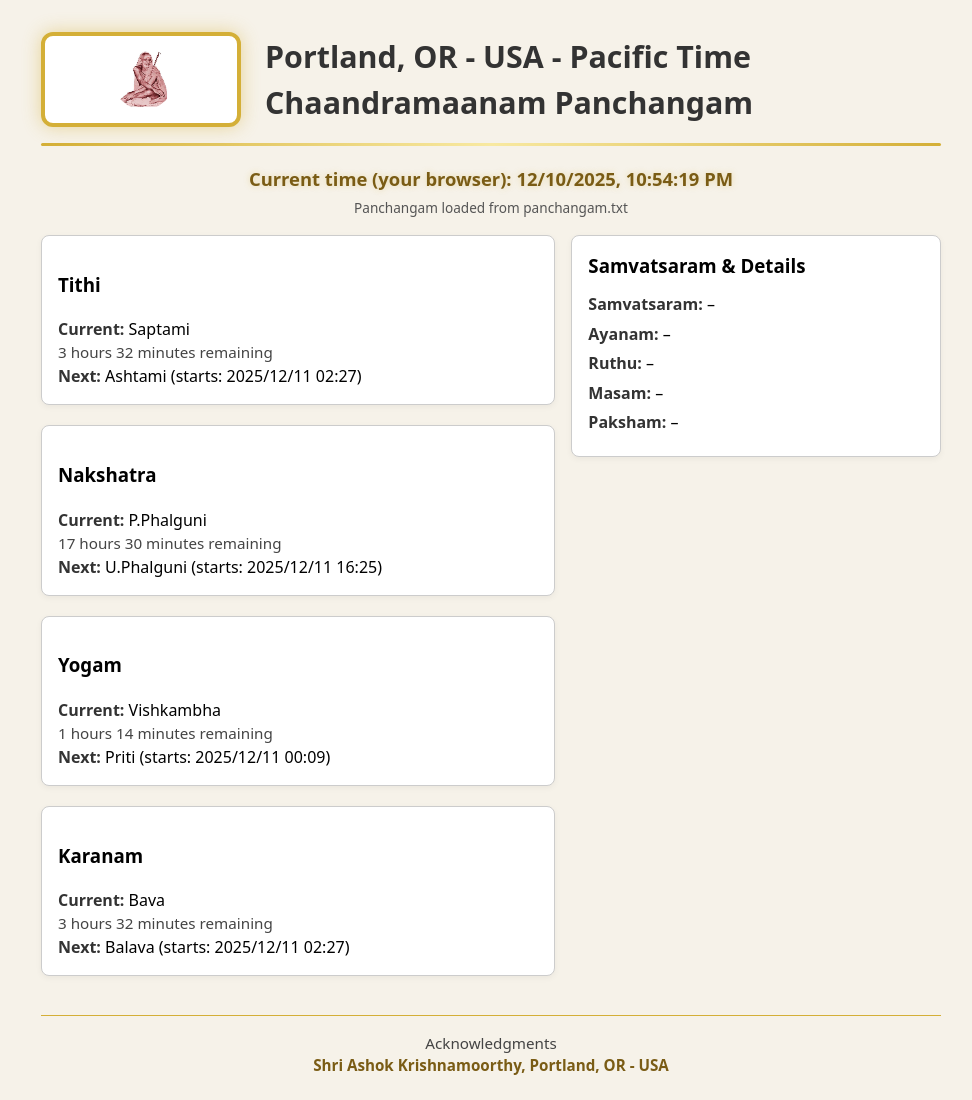
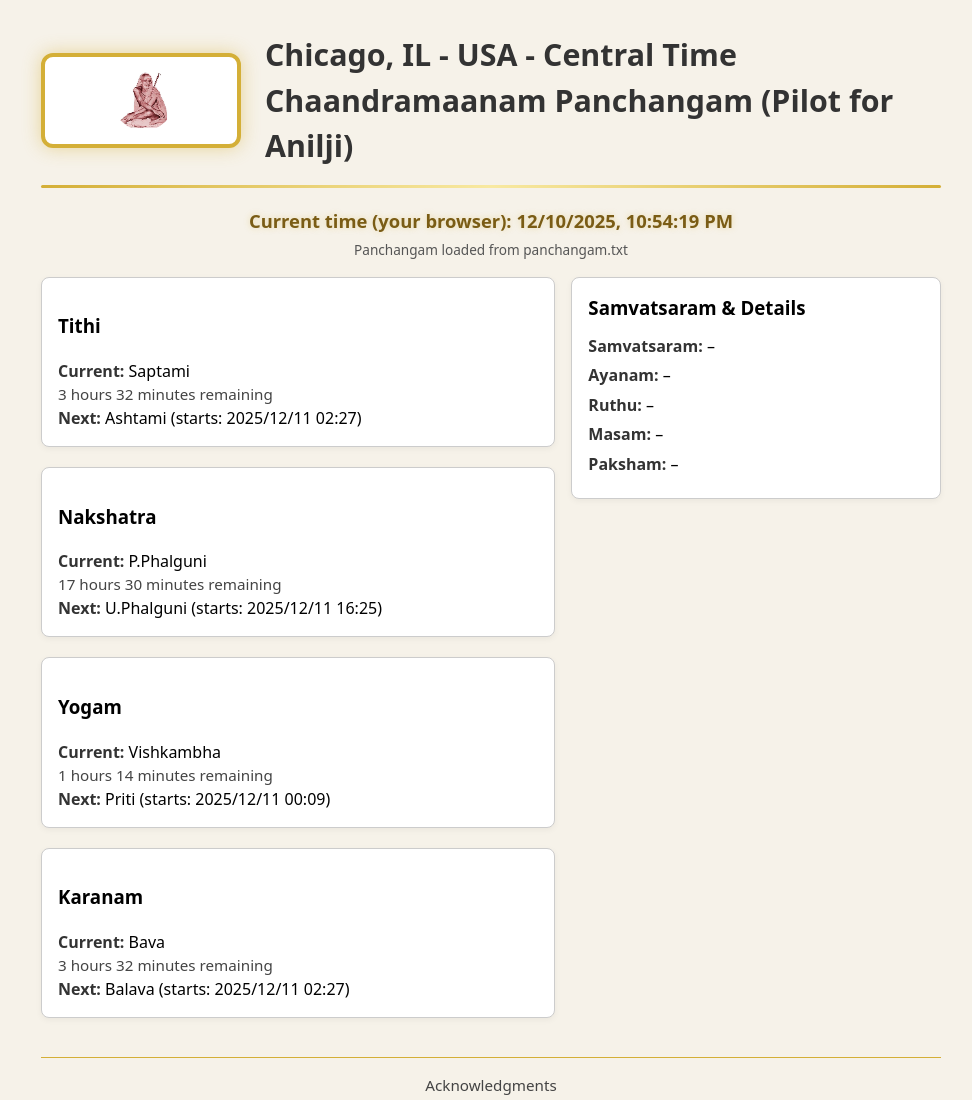
Before and after one commit to esbalabhakti-arch/ChicagoPanchangam, a plain HTML site: page index.html in a window 1280 px wide. Shown: the top 1100 px of the page, without its empty margins (149-1121 px from the left). Drawn offline with Linux system fonts and the light colour scheme.

Commit message:
Update index.html

```diff
--- a/index.html
+++ b/index.html
@@ -167,8 +167,8 @@
     <img src="guru.png" alt="Guru Image" />
 
     <div class="header-title">
-      <h1>Portland, OR - USA - Pacific Time</h1>
-      <h1>Chaandramaanam Panchangam</h1>
+      <h1>Chicago, IL - USA - Central Time</h1>
+      <h1>Chaandramaanam Panchangam (Pilot for Anilji)</h1>
       <!-- <div class="sanskrit">चन्द्रमान पञ्चाङ्गम्</div> -->
     </div>
   </div>
```
